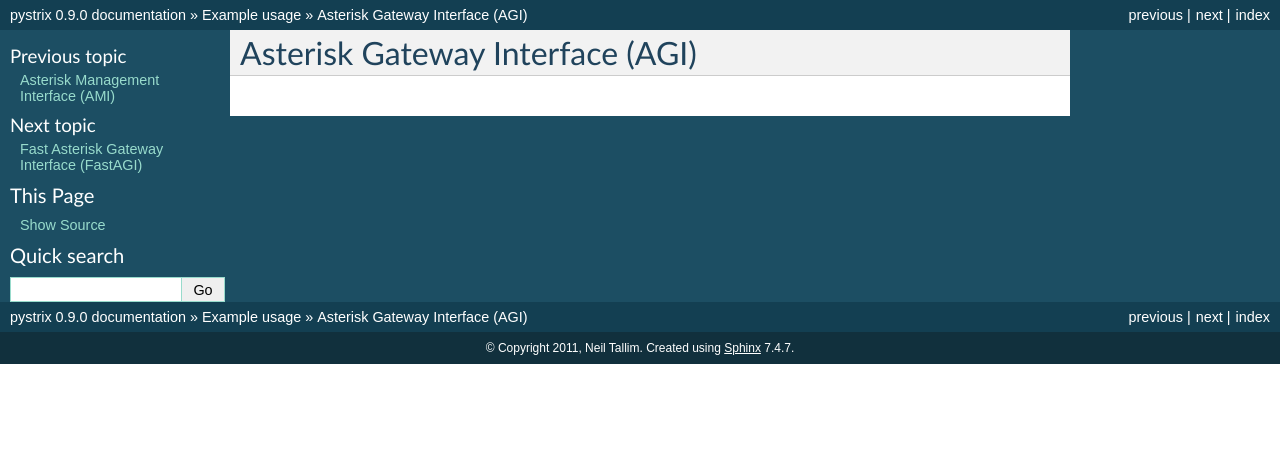
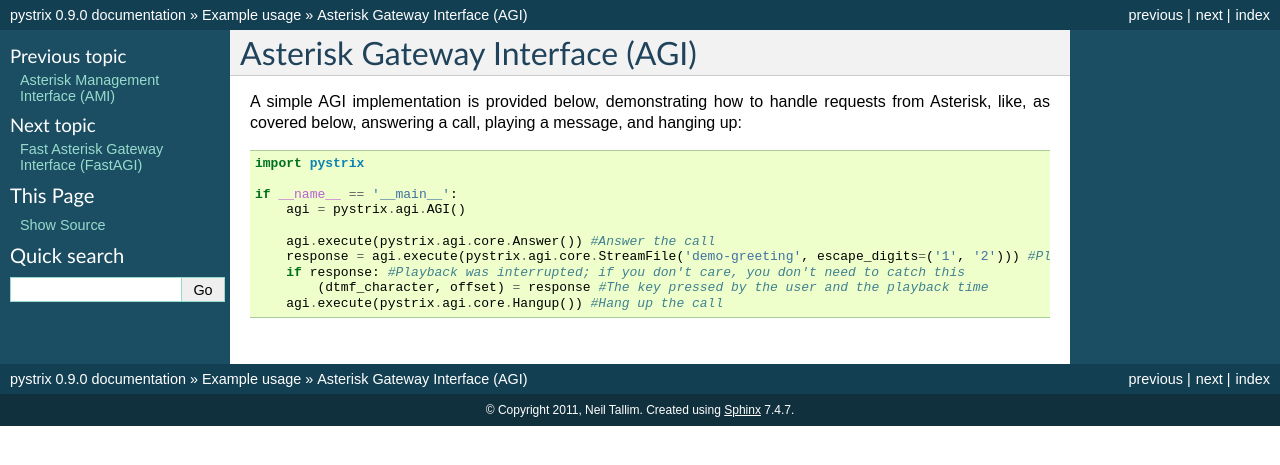
Before and after one commit to IVRTech/pystrix, a Sphinx documentation site: the page built from doc/examples/agi.rst, in a window 1280 px wide. Shown: the top 465 px of the page. Built offline with Sphinx 7.4.7, drawn with Linux system fonts in a browser that asks for light colours.

Commit message:
Finished all examples.

```diff
--- a/doc/examples/agi.rst
+++ b/doc/examples/agi.rst
@@ -1,2 +1,16 @@
 Asterisk Gateway Interface (AGI)
 ================================
+
+A simple AGI implementation is provided below, demonstrating how to handle requests from Asterisk,
+like, as covered below, answering a call, playing a message, and hanging up::
+
+    import pystrix
+
+    if __name__ == '__main__':
+        agi = pystrix.agi.AGI()
+
+        agi.execute(pystrix.agi.core.Answer()) #Answer the call
+        response = agi.execute(pystrix.agi.core.StreamFile('demo-greeting', escape_digits=('1', '2'))) #Play a file; allow DTMF '1' or '2' to interrupt
+        if response: #Playback was interrupted; if you don't care, you don't need to catch this
+            (dtmf_character, offset) = response #The key pressed by the user and the playback time
+        agi.execute(pystrix.agi.core.Hangup()) #Hang up the call
--- a/doc/examples/fastagi.rst
+++ b/doc/examples/fastagi.rst
@@ -39,7 +39,7 @@
             be raised, making AGI scripts very easy to write.
             """
             agi.execute(pystrix.agi.core.Answer()) #Answer the call
-            response = agi.execute(pystrix.agi.core.StreamFile(escape_digits=('1', '2'))) #Play a file; allow DTMF '1' or '2' to interrupt
+            response = agi.execute(pystrix.agi.core.StreamFile('demo-greeting', escape_digits=('1', '2'))) #Play a file; allow DTMF '1' or '2' to interrupt
             if response: #Playback was interrupted; if you don't care, you don't need to catch this
                 (dtmf_character, offset) = response #The key pressed by the user and the playback time
             agi.execute(pystrix.agi.core.Hangup()) #Hang up the call
```
